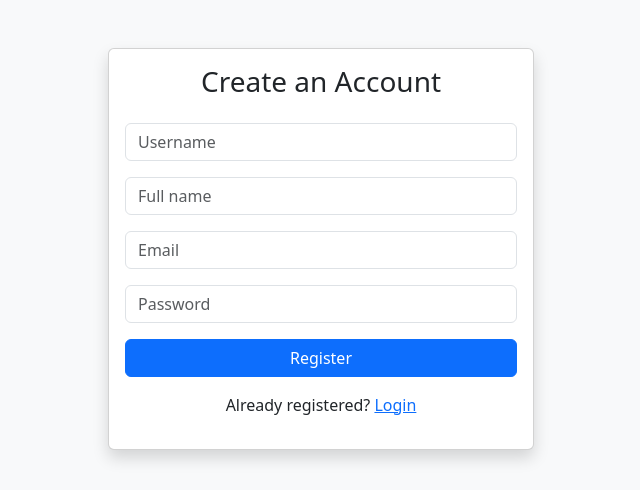
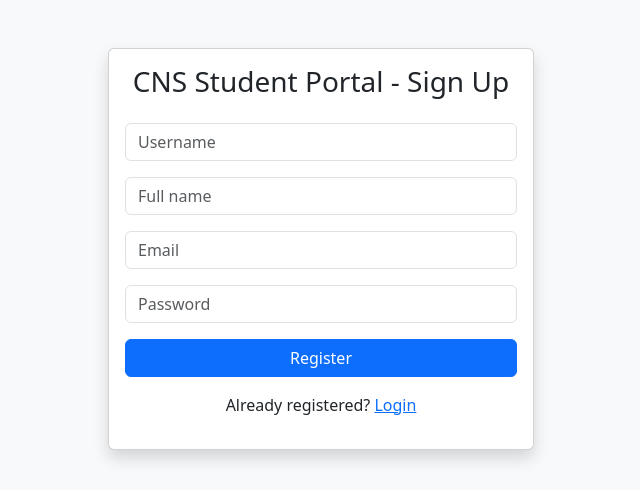
Before and after one commit to Artof-cod3/cns-auth-site, a PHP site: page /signup.php in a window 1280 px wide. Shown: the top 490 px of the page, without its empty margins (319-959 px from the left). Run offline with PHP 8.4, Linux system fonts and the light colour scheme.

Commit message:
Update signup and login page headings

```diff
--- a/login.php
+++ b/login.php
@@ -10,7 +10,7 @@
   <div class="container mt-5" style="max-width:450px;">
     <div class="card shadow">
       <div class="card-body">
-        <h3 class="text-center mb-4">Login</h3>
+        <h3 class="text-center mb-4">CNS Student Portal - Login</h3>
         <form method="POST" action="login.php">
           <div class="mb-3"><input class="form-control" name="username" placeholder="Username" required></div>
           <div class="mb-3"><input class="form-control" type="password" name="password" placeholder="Password" required></div>
--- a/signup.php
+++ b/signup.php
@@ -10,7 +10,7 @@
   <div class="container mt-5" style="max-width:450px;">
     <div class="card shadow">
       <div class="card-body">
-        <h3 class="text-center mb-4">Create an Account</h3>
+        <h3 class="text-center mb-4">CNS Student Portal - Sign Up</h3>
         <form method="POST" action="signup.php">
           <div class="mb-3"><input class="form-control" name="username" placeholder="Username" required></div>
           <div class="mb-3"><input class="form-control" name="full_name" placeholder="Full name" required></div>
```
